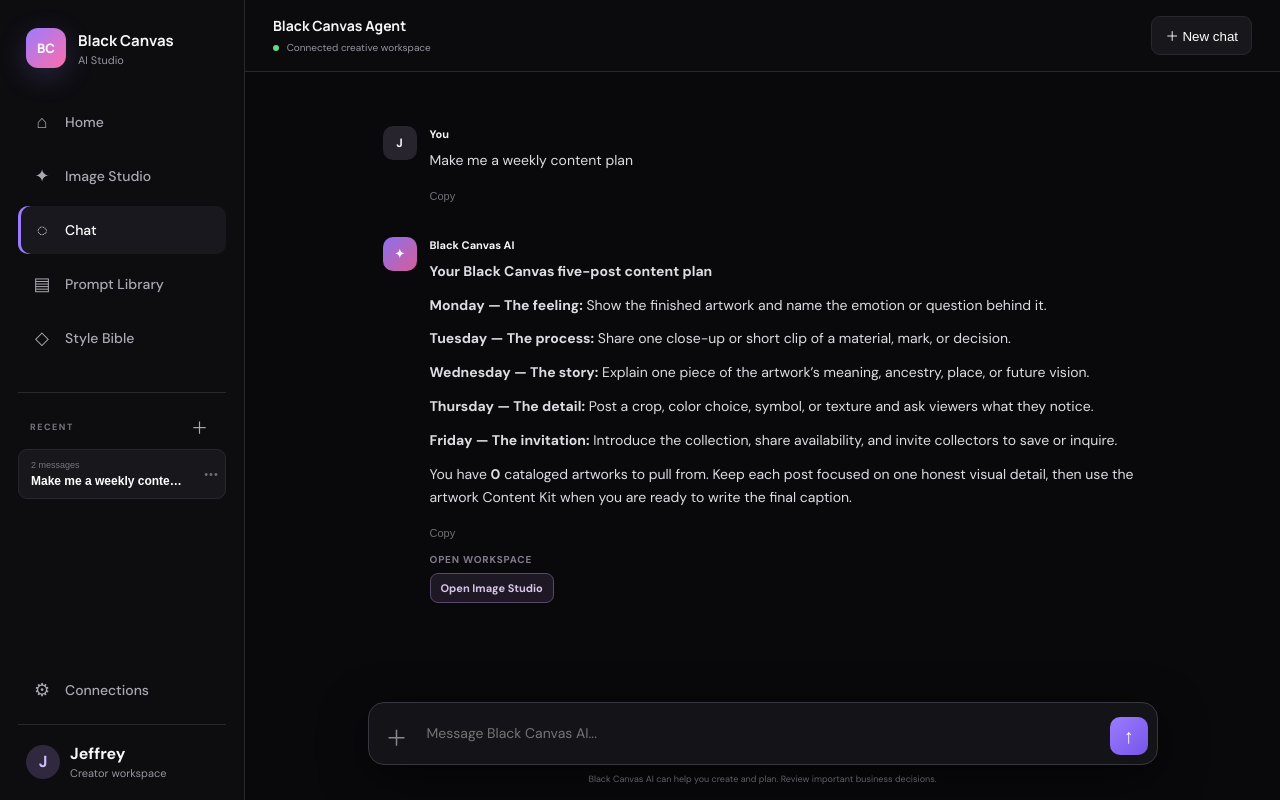
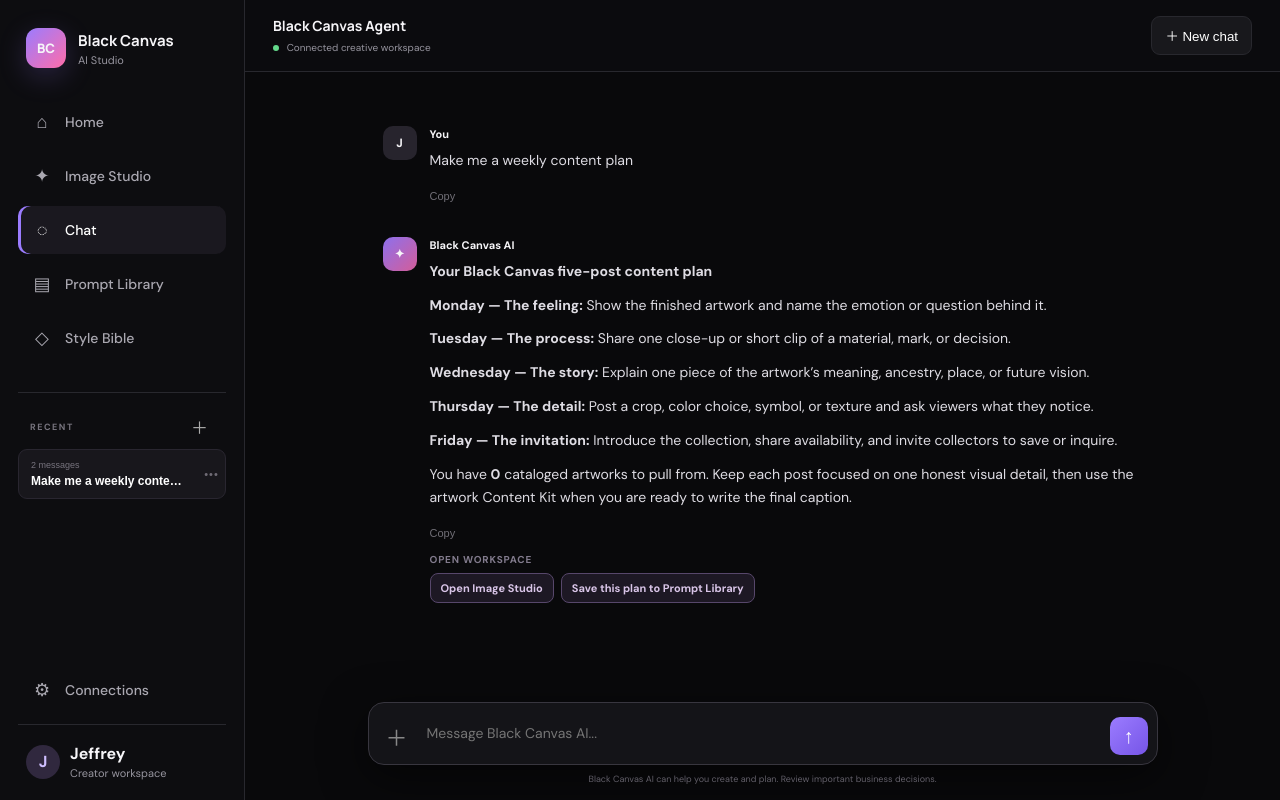
Before and after one commit to Blacksam444/BlackCanvasAI, a FastAPI app: a page that uses templates/chat.html in a window 1280 px wide. Run offline with FastAPI, Linux system fonts and the light colour scheme; data comes from the database, SQL or seed files in the repository; data that the repository does not hold is empty; some libraries are stand-ins or nearby versions.

Commit message:
Save agent content plans to prompt library drafts

```diff
--- a/app.py
+++ b/app.py
@@ -425,6 +425,13 @@ def chat_reply(payload: ChatMessage) -> dict[str, object]:
         }
     if any(phrase in topic_lower for phrase in ("content calendar", "content plan", "weekly content", "weekly posts", "post schedule")):
         catalog_count = studio["counts"]["artworks"]
+        weekly_plan = (
+            "Monday — The feeling: Show the finished artwork and name the emotion or question behind it.\n"
+            "Tuesday — The process: Share one close-up or short clip of a material, mark, or decision.\n"
+            "Wednesday — The story: Explain one piece of the artwork’s meaning, ancestry, place, or future vision.\n"
+            "Thursday — The detail: Post a crop, color choice, symbol, or texture and ask viewers what they notice.\n"
+            "Friday — The invitation: Introduce the collection, share availability, and invite collectors to save or inquire."
+        )
         return {
             "reply": (
                 "**Your Black Canvas five-post content plan**\n\n"
@@ -436,7 +443,13 @@ def chat_reply(payload: ChatMessage) -> dict[str, object]:
                 f"You have **{catalog_count}** cataloged {'artwork' if catalog_count == 1 else 'artworks'} to pull from. "
                 "Keep each post focused on one honest visual detail, then use the artwork Content Kit when you are ready to write the final caption."
             ),
-            "actions": [{"label": "Open Image Studio", "href": "/image-studio"}]
+            "actions": [
+                {"label": "Open Image Studio", "href": "/image-studio"},
+                {"label": "Save this plan to Prompt Library", "href": (
+                    "/prompts?new=1&title=" + quote("Weekly Content Plan")
+                    + "&category=Content&text=" + quote(weekly_plan)
+                )},
+            ]
         }
     if any(word in topic_lower for word in ("tiktok", "instagram", "caption", "reel", "social", "content")):
         return {
--- a/templates/prompts.html
+++ b/templates/prompts.html
@@ -28,6 +28,6 @@
 
 <dialog id="promptDialog"><form method="dialog" id="promptForm"><div class="dialog-head"><div><p class="eyebrow" id="dialogEyebrow">NEW CREATIVE RECIPE</p><h2 id="dialogTitle">Add a prompt</h2></div><button value="cancel" class="close">×</button></div><label>Title<input id="promptTitle" required placeholder="Example: Cosmic portrait"></label><label>Collection<select id="promptCategory"><option>AfroNova</option><option>Quiet Nova</option><option>GraffitiX</option><option>Content</option><option>Business</option><option>Unsorted</option></select></label><label>Prompt<textarea id="promptText" required rows="7" placeholder="Paste or write your full prompt..."></textarea></label><div class="dialog-actions"><button type="button" id="deletePrompt" class="delete-prompt" hidden>Remove</button><span class="dialog-spacer"></span><button value="cancel" class="cancel">Cancel</button><button value="default" id="savePrompt" class="save">Save prompt</button></div></form></dialog>
 <dialog id="reviewDialog"><div class="review-head"><div><p class="eyebrow">ONE PROMPT AT A TIME</p><h2>Review Queue</h2><p id="reviewProgress">Loading...</p><p class="review-session-stats" id="reviewSessionStats"></p></div><button id="closeReviewQueue" aria-label="Close">×</button></div><div class="review-source"><span id="reviewSource"></span><strong id="reviewTitle"></strong></div><div class="review-insight" id="reviewInsight"></div><div class="review-duplicates" id="reviewDuplicates" hidden><span>Matching titles</span><p id="duplicateTitles"></p><button id="removeMatchingCopies">Keep this one & remove extras</button></div><div class="review-prompt" id="reviewPrompt"></div><label class="review-category"><span>Keep in collection <small id="reviewSuggestion"></small></span><select id="reviewCategory"><option>AfroNova</option><option>Quiet Nova</option><option>GraffitiX</option><option>Content</option><option>Business</option><option>Unsorted</option></select></label><div class="review-shortcuts">Keyboard: <b>K</b> keep · <b>F</b> favorite · <b>S</b> skip</div><div class="review-actions"><button id="removeReviewPrompt">Remove</button><button id="skipReviewPrompt" title="Shortcut: S">Skip</button><button id="favoriteReviewPrompt" title="Shortcut: F">★ Keep & favorite</button><button id="keepReviewPrompt" title="Shortcut: K">Keep prompt</button></div></dialog>
-<div class="toast" id="toast"></div><script src="/static/prompts.js?v=10"></script>
+<div class="toast" id="toast"></div><script src="/static/prompts.js?v=11"></script>
 </body>
 </html>
```
Also changed, not shown: static/prompts.js (+10 -0 lines).
